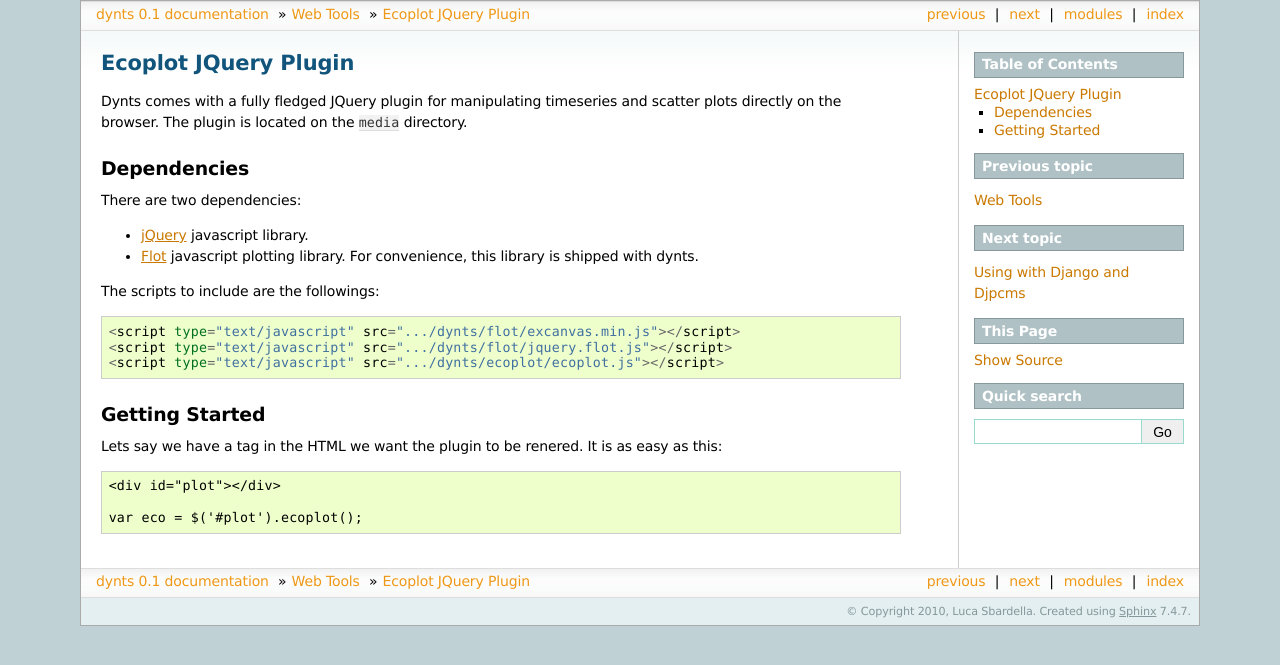
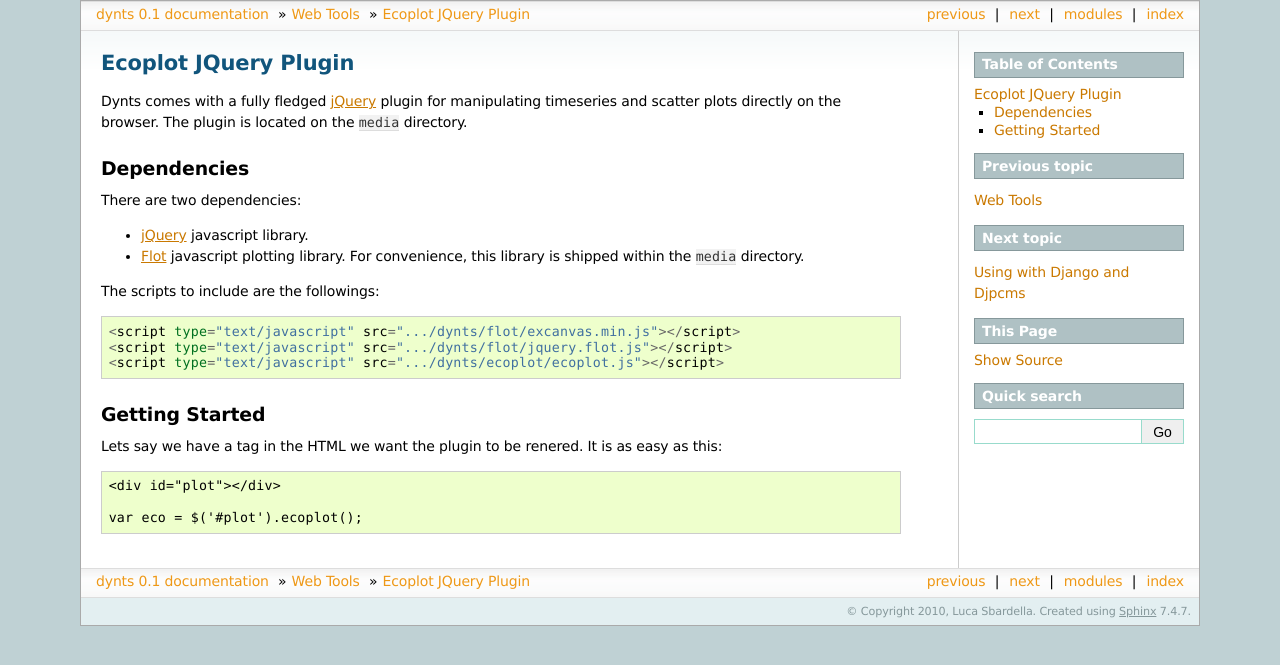
Before and after one commit to quantmind/dynts, a Sphinx documentation site: the page built from docs/source/web/ecoplot.rst, in a window 1280 px wide. Shown: the top 665 px of the page. Built offline with Sphinx 7.4.7, drawn with Linux system fonts in a browser that asks for light colours; formulas are drawn with MathJax 3; pages that are not in the unit, such as notebooks, are missing from menus.

```diff
--- a/docs/source/web/ecoplot.rst
+++ b/docs/source/web/ecoplot.rst
@@ -4,18 +4,16 @@
 Ecoplot JQuery Plugin
 =========================
 
-Dynts comes with a fully fledged JQuery plugin for manipulating timeseries and scatter plots
-directly on the browser. The plugin is located on the ``media`` directory.
+Dynts comes with a fully fledged jQuery_ plugin for manipulating
+timeseries and scatter plots directly on the browser.
+The plugin is located on the ``media`` directory.
 
 Dependencies
 ==========================
 There are two dependencies:
 
-* jQuery__ javascript library.
-* Flot__ javascript plotting library. For convenience, this library is shipped with dynts.
-
-__ http://jquery.com/
-__ http://code.google.com/p/flot/
+* jQuery_ javascript library.
+* Flot_ javascript plotting library. For convenience, this library is shipped within the ``media`` directory.
 
 The scripts to include are the followings::
 
```
Also changed, not shown: other parts of docs/source/web/ecoplot.rst (+5 -0 lines), CHANGELOG.rst (+5 -9 lines).
